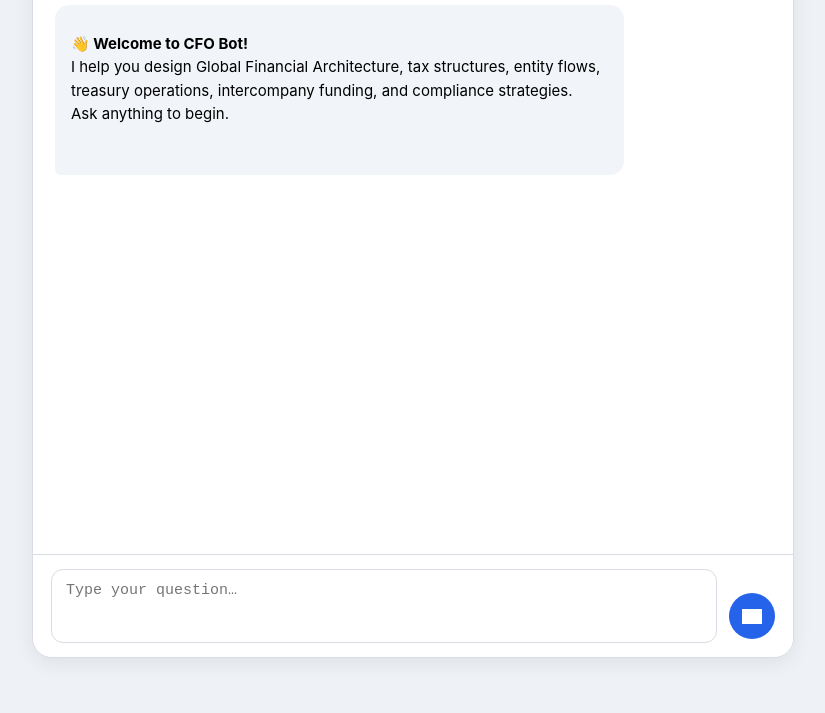
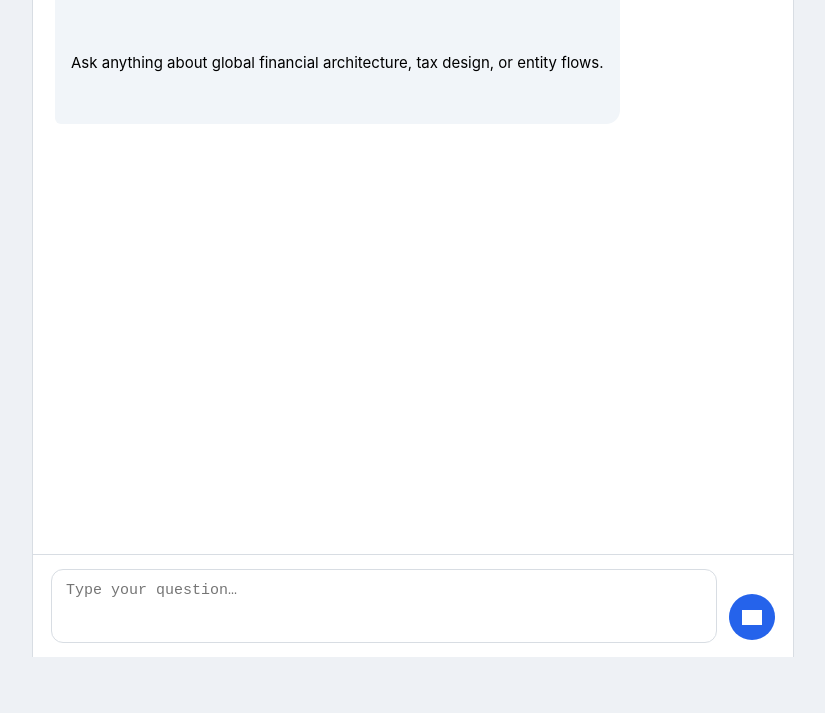
Before and after one commit to shakeel401/cfo-bot, a plain HTML site: page index.html in a window 1280 px wide. Shown: the part 143-856 px from the top of the page, without its empty margins (227-1052 px from the left). After the commit the page ends 800 px from the top, so only its background shows below. Drawn offline with nearby package versions, Linux system fonts and the light colour scheme; grey boxes are pictures that could not be loaded.

Commit message:
Update index.html

```diff
--- a/index.html
+++ b/index.html
@@ -17,7 +17,6 @@
       --bg: #eef1f5;
       --card: #ffffff;
       --border: #d8dde3;
-      --text: #111827;
       --accent: #2563eb;
       --bubble-user: #dbeafe;
       --bubble-ai: #f1f5f9;
@@ -31,21 +30,20 @@
       display: flex;
       justify-content: center;
       align-items: center;
-      min-height: 100vh;
-      padding: 28px 0;
+      height: 100vh;
     }
 
+    /* FIXED FULL SCREEN CHATBOT CONTAINER */
     .container {
       width: 100%;
       max-width: 760px;
-      height: calc(100vh - 56px);
+      height: 100vh;             /* FULL HEIGHT */
       background: var(--card);
       display: flex;
       flex-direction: column;
-      border-radius: 20px;
-      border: 1px solid var(--border);
+      border-left: 1px solid var(--border);
+      border-right: 1px solid var(--border);
       overflow: hidden;
-      box-shadow: 0 5px 20px rgba(0, 0, 0, 0.07);
     }
 
     /* Header */
@@ -68,11 +66,11 @@
       font-weight: 600;
     }
 
-    /* Chat window */
+    /* Chat Window */
     #messages {
       flex: 1;
       overflow-y: auto;
-      padding: 26px 22px;
+      padding: 24px 22px;
       display: flex;
       flex-direction: column;
       gap: 18px;
@@ -100,6 +98,11 @@
       border-bottom-left-radius: 6px;
     }
 
+    @keyframes fadeIn {
+      from { opacity: 0; transform: translateY(4px); }
+      to { opacity: 1; transform: translateY(0); }
+    }
+
     /* Spinner */
     .spinner {
       width: 26px;
@@ -114,12 +117,7 @@
       to { transform: rotate(360deg); }
     }
 
-    @keyframes fadeIn {
-      from { opacity: 0; transform: translateY(4px); }
-      to { opacity: 1; transform: translateY(0); }
-    }
-
-    /* Input area */
+    /* Input Area */
     .input-area {
       padding: 14px 18px;
       border-top: 1px solid var(--border);
@@ -141,7 +139,7 @@
       max-height: 150px;
     }
 
-    /* Send button */
+    /* Send Button */
     .sendBtn {
       width: 46px;
       height: 46px;
@@ -153,7 +151,7 @@
       align-items: center;
       cursor: pointer;
       transition: 0.15s;
-      margin-bottom: 4px; /* Perfect vertical alignment */
+      margin-bottom: 3px;
     }
 
     .sendBtn:hover {
@@ -177,10 +175,10 @@
       <div class="brand">CFO Bot</div>
     </header>
 
-    <!-- CHAT -->
+    <!-- CHAT MESSAGES -->
     <div id="messages"></div>
 
-    <!-- INPUT -->
+    <!-- INPUT AREA -->
     <div class="input-area">
       <textarea id="input" placeholder="Type your question…"></textarea>
 
@@ -252,13 +250,12 @@
         }
       });
 
-      /* Welcome Message */
+      /* Short Welcome Message */
       addMessage(
-        "**👋 Welcome to CFO Bot!**\nI help you design Global Financial Architecture, tax structures, entity flows, treasury operations, intercompany funding, and compliance strategies.\nAsk anything to begin.",
+        "**👋 Welcome to CFO Bot!**\n\nAsk anything about global financial architecture, tax design, or entity flows.",
         "ai",
         true
       );
-
     });
   </script>
 
```
